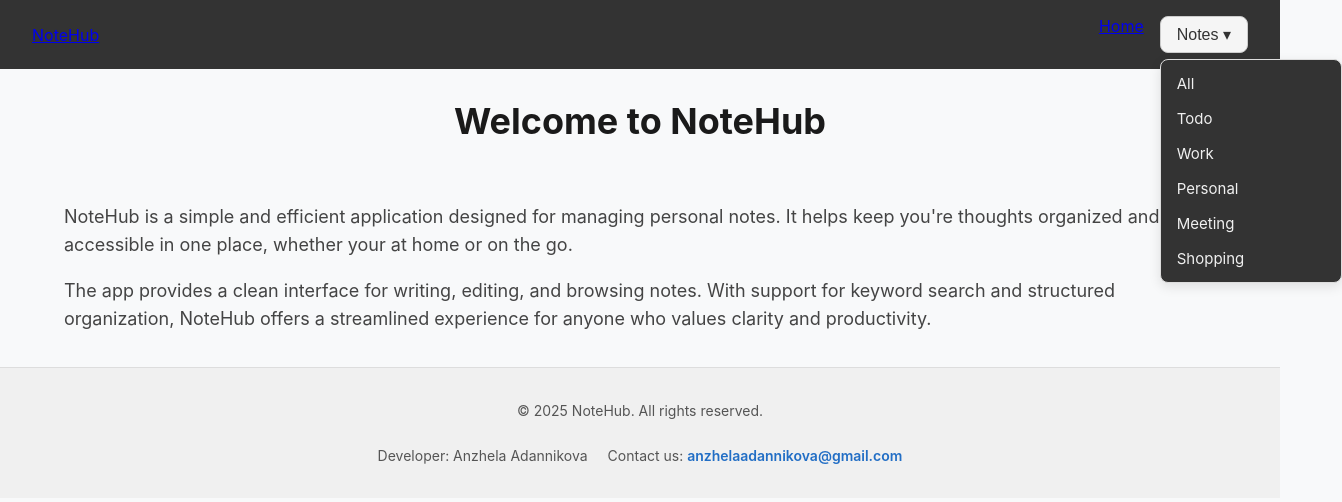
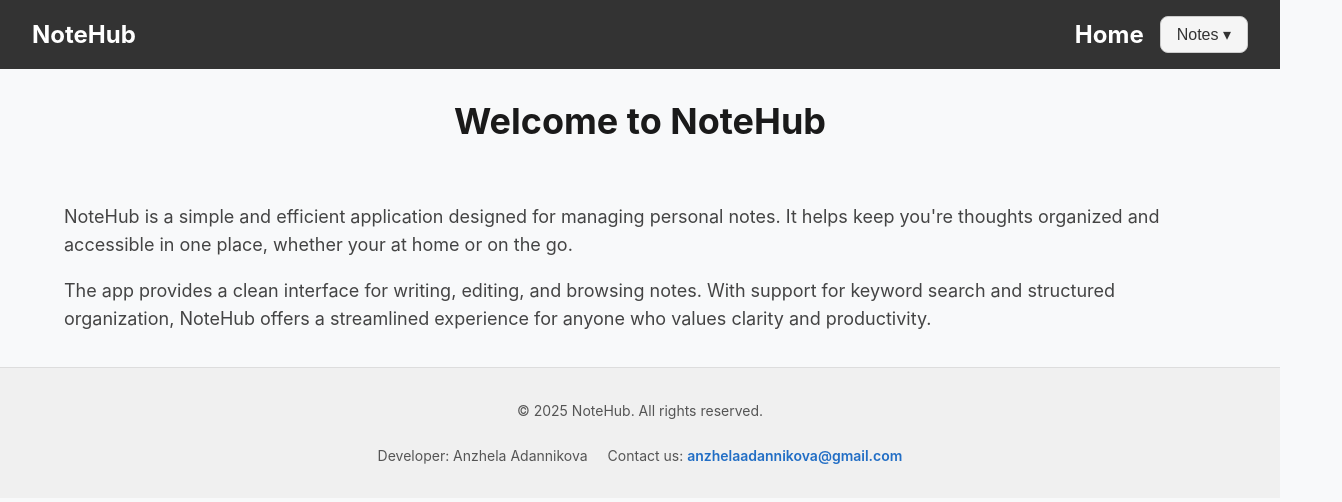
Before and after one commit to Anzhela-Adannikova/07-routing-nextjs, a Next.js app: page / in a window 1280 px wide. Shown: the top 502 px of the page, 1342 px wide, since content can reach past the window. Built offline with nearby package versions, Linux system fonts and the light colour scheme.

Commit message:
fixed modal, css, tags

```diff
--- a/app/notes/filter/[...slug]/Notes.client.tsx
+++ b/app/notes/filter/[...slug]/Notes.client.tsx
@@ -59,7 +59,7 @@ export default function NotesClient({ initialData, tag }: NotesClientProps) {
       {isError && <p>Something went wrong. Please try again.</p>}
       {data && <NoteList notes={data.notes} />}
       {isModalOpen && (
-        <Modal>
+        <Modal onClose={closeModal}>
           <NoteForm onClose={closeModal} onSuccess={closeModal} />
         </Modal>
       )}
--- a/components/Header/Header.tsx
+++ b/components/Header/Header.tsx
@@ -5,15 +5,17 @@ import Link from "next/link";
 export default function Header() {
   return (
     <header className={css.header}>
-      <Link href="/" aria-label="Home">
+      <Link href="/" aria-label="Home" className={css.headerLink}>
         NoteHub
       </Link>
       <nav aria-label="Main Navigation">
         <ul className={css.navigation}>
-          <li>
-            <Link href="/">Home</Link>
+          <li className={css.navigationItem}>
+            <Link className={css.headerLink} href="/">
+              Home
+            </Link>
           </li>
-          <li>{<TagsMenu />}</li>
+          <li className={css.navigationItem}>{<TagsMenu />}</li>
         </ul>
       </nav>
     </header>
--- a/components/TagsMenu/TagsMenu.tsx
+++ b/components/TagsMenu/TagsMenu.tsx
@@ -1,5 +1,6 @@
 "use client";
 
+import { useState } from "react";
 import css from "./TagsMenu.module.css";
 import Link from "next/link";
 
@@ -13,18 +14,33 @@ const tags: string[] = [
 ];
 // відкриття/закриття
 export default function TagsMenu() {
+  const [isOpen, setIsOpen] = useState(false);
+  const toggle = () => setIsOpen(!isOpen);
+
+  const handleCloseMenu = () => {
+    setIsOpen(false);
+  };
+
   return (
     <div className={css.menuContainer}>
-      <button className={css.menuButton}>Notes ▾</button>
+      <button className={css.menuButton} onClick={toggle}>
+        Notes ▾
+      </button>
+      {isOpen && (
         <ul className={css.menuList}>
           {tags.map((tag) => (
             <li key={tag} className={css.menuItem}>
-            <Link href={`/notes/filter/${tag}`} className={css.menuLink}>
+              <Link
+                href={`/notes/filter/${tag}`}
+                className={css.menuLink}
+                onClick={handleCloseMenu}
+              >
                 {tag}
               </Link>
             </li>
           ))}
         </ul>
+      )}
     </div>
   );
 }
```
Also changed, not shown: app/@modal/(.)notes/[id]/NotePreview.client.tsx (+7 -2 lines), components/Modal/Modal.tsx (+9 -8 lines), components/NotPreview/NotPreview.tsx (+4 -4 lines). Lines whose indentation alone changed are shown as unchanged.
